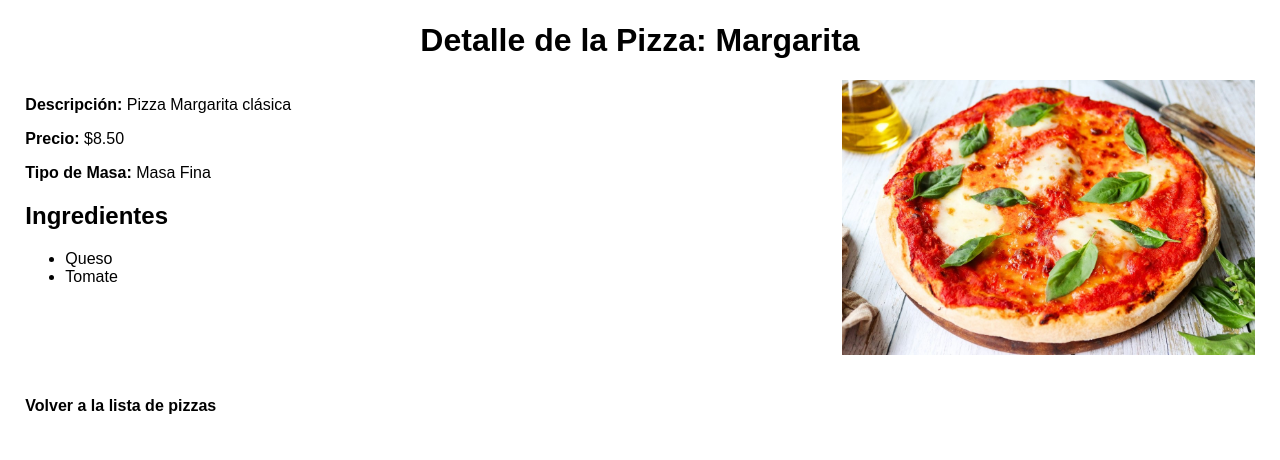
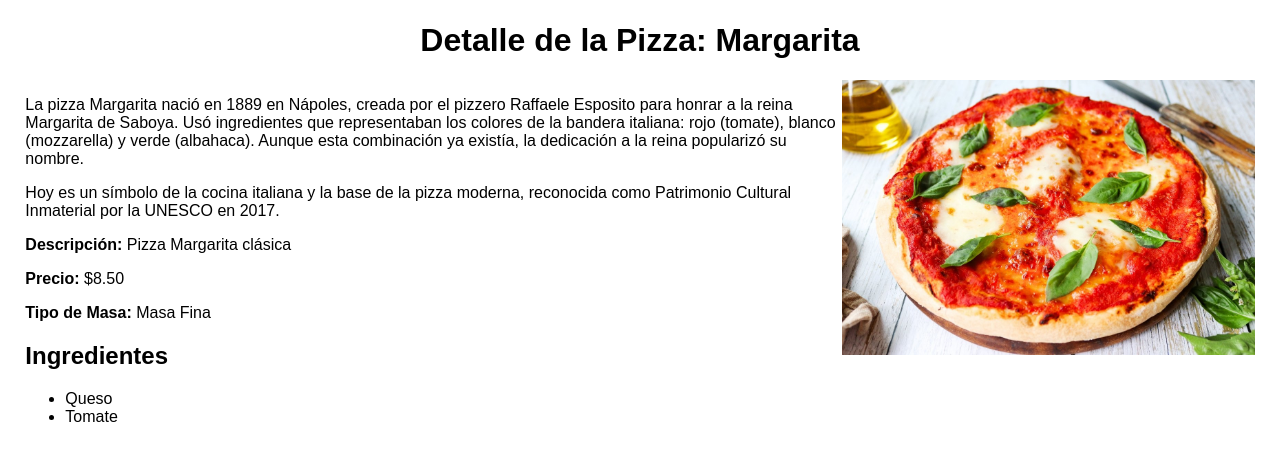
Before and after one commit to pipefie/restaurante, a Django app: page /pizzas/1/ in a window 1280 px wide. Shown: the part 190-650 px from the top of the page. Run offline with Django 5.2, Linux system fonts and the light colour scheme; data comes from the database, SQL or seed files in the repository.

Commit message:
mas cambios en las pizzas

```diff
--- a/pizzeria/templates/detalle_pizza.html
+++ b/pizzeria/templates/detalle_pizza.html
@@ -5,8 +5,70 @@
 {%block content%}
 <main>
     <h1>Detalle de la Pizza: {{ pizza.nombre }}</h1>
+
     <div class="det_pizza">
+
         <div class="texto_pizza">
+            {% if pizza.nombre == "Margarita" %}
+                <p>
+                    La pizza Margarita nació en 1889 en Nápoles, creada por el pizzero Raffaele Esposito
+                    para honrar a la reina Margarita de Saboya. Usó ingredientes que representaban los
+                    colores de la bandera italiana: rojo (tomate), blanco (mozzarella) y verde (albahaca).
+                    Aunque esta combinación ya existía, la dedicación a la reina popularizó su nombre.
+                </p>
+
+                <p>
+                    Hoy es un símbolo de la cocina italiana y la base de la pizza moderna, reconocida como
+                    Patrimonio Cultural Inmaterial por la UNESCO en 2017.
+                </p>
+            {% elif pizza.nombre == "Pepperoni" %}
+                <p>
+                    La pizza Pepperoni nació en Estados Unidos en el siglo XX, creada por inmigrantes
+                    italianos. Su nombre proviene del italiano peperoni (pimientos), pero en EE. UU.
+                    se refiere a un embutido picante de cerdo y res. Con salsa de tomate, mozzarella y
+                    pepperoni, es hoy una de las pizzas más populares del mundo.
+                </p>
+
+            {% elif pizza.nombre == "Pizza Saludable" %}
+                <p>
+                    La pizza saludable es una adaptación moderna que busca opciones más nutritivas y
+                    ligeras. Suele utilizar masas integrales o sin gluten, ingredientes frescos como
+                    vegetales, proteínas magras (pollo, tofu) y alternativas al queso tradicional,
+                    como queso bajo en grasa o vegano. Ideal para quienes cuidan su alimentación sin
+                    renunciar al sabor.
+                </p>
+            {% elif pizza.nombre == "Pizza Rústica" %}
+                <p>
+                    La pizza rústica destaca por su estilo artesanal, con una masa gruesa y crujiente
+                    hecha a mano. Sus ingredientes suelen ser frescos y de origen natural, como vegetales,
+                    embutidos caseros y quesos auténticos, evocando los sabores tradicionales de la cocina
+                    campesina italiana. Es una opción llena de carácter y sabor.
+                </p>
+            {% elif pizza.nombre == "Pizza Pollo Crujiente" %}
+                <p>
+                    La pizza de pollo crujiente es una variante popular que combina trozos de pollo
+                    empanizado y frito con una base clásica de pizza. El pollo crujiente aporta una
+                    textura contrastante con la suavidad de la masa, mientras que se complementa con
+                    salsa de tomate, queso mozzarella y, en ocasiones, ingredientes adicionales como
+                    salsa barbacoa o especias para intensificar su sabor.
+                </p>
+            {% elif pizza.nombre == "Pizza Vegetal Crujiente" %}
+                <p>
+                    La pizza vegetal crujiente se caracteriza por su base cargada de vegetales
+                    frescos y crujientes, como pimientos, cebolla, champiñones, espinacas o tomates.
+                    La masa suele ser delgada y crujiente, lo que realza la textura de los ingredientes.
+                    Es una opción deliciosa y saludable, perfecta para quienes buscan una pizza ligera
+                    pero llena de sabor.
+                </p>
+            {% else %}
+                <p>
+                    La pizza tocino picante combina la sabrosa textura crujiente del tocino con un
+                    toque de picante, generalmente a través de salsa picante o ingredientes como jalapeños.
+                    La mezcla de la grasa del tocino y el toque ardiente de las especias crea un contraste
+                    de sabores intensos, haciendo de esta pizza una opción deliciosa para los amantes de
+                    los sabores audaces.
+                </p>
+            {% endif %}
             <p><strong>Descripción:</strong> {{ pizza.descripcion }}</p>
             <p><strong>Precio:</strong> ${{ pizza.precio }}</p>
             <p><strong>Tipo de Masa:</strong> {{ pizza.tipo_masa.nombre }}</p>
--- a/pizzeria/templates/lista_reservas.html
+++ b/pizzeria/templates/lista_reservas.html
@@ -42,5 +42,8 @@
                 });
         }
     }
+
+
 </script>
+<a href="{% url 'portada' %}">Volver al inicio</a>
 {% endblock %}
--- a/pizzeria/templates/portada.html
+++ b/pizzeria/templates/portada.html
@@ -36,4 +36,5 @@
 <br>
 <br>
 <br>
+<br>
 {%endblock%}
```
